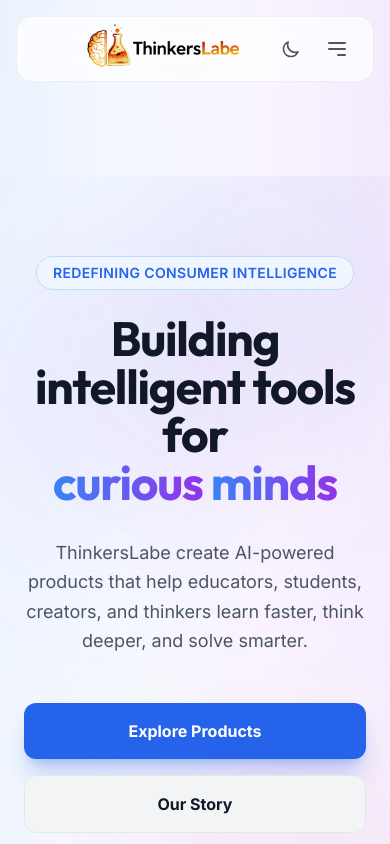
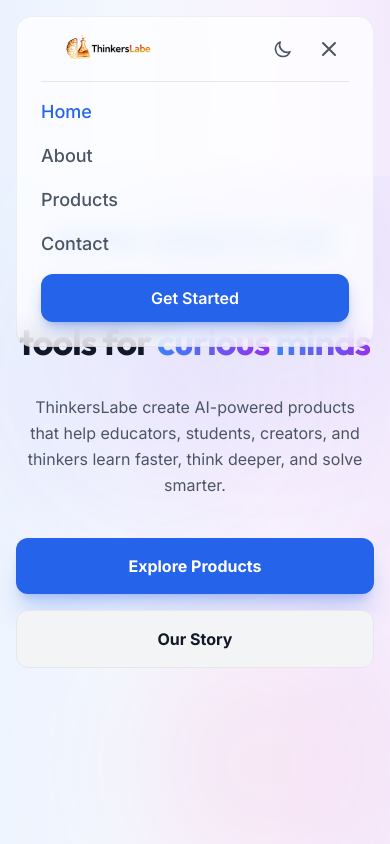
Before and after one commit to MurtazaA2010/thinkerslabe-main, a React (Vite) app: page / in a window 390 px wide. Both pictures are taken after a click on the button 337 px from the left and 49 px from the top of the page. Shown: the top 844 px of the page. Built offline with nearby package versions, Linux system fonts and the light colour scheme.

Commit message:
mobile-version fix

```diff
--- a/App.tsx
+++ b/App.tsx
@@ -1,5 +1,6 @@
 
 import React from 'react';
+import { Analytics } from "@vercel/analytics/react"
 import { BrowserRouter as Router, Routes, Route } from 'react-router-dom';
 import Navbar from './components/Navbar';
 import Footer from './components/Footer';
--- a/components/Navbar.tsx
+++ b/components/Navbar.tsx
@@ -1,5 +1,4 @@
-
-import React from 'react';
+import React, { useState } from 'react';
 import { Link, useLocation } from 'react-router-dom';
 import { NAV_ITEMS } from '../constants';
 import { useTheme } from '../context/ThemeContext';
@@ -7,25 +6,20 @@
 const Navbar: React.FC = () => {
   const location = useLocation();
   const { theme, toggleTheme } = useTheme();
+  const [isMenuOpen, setIsMenuOpen] = useState(false);
 
   return (
-    <nav className="fixed top-0 left-0 right-0 z-50 glass-card mx-4 my-4 rounded-2xl transition-colors duration-300">
+    <nav className="fixed top-0 left-0 right-0 z-50 glass-card mx-4 my-4 rounded-2xl transition-all duration-300">
       <div className="max-w-7xl mx-auto px-6 h-16 flex items-center justify-between">
-        <Link to="/" className="flex items-center space-x-2">
-          {/* Logo adapts to theme via CSS filter or just looks okay on both?
-                Assuming logo-main.png works on dark. for light mode we might need a different logo or invert it.
-                Let's assume for now it's okay or we might need to filter it.
-                If it's white text, we need to invert it in light mode.
-            */}
+        <Link to="/" className="flex items-center space-x-2" onClick={() => setIsMenuOpen(false)}>
           <img
             src="/logo-main.png"
             alt="ThinkersLabe"
-            width={250}
-            height={150}
-            className="dark:filter-none invert dark:invert-0"
+            className="w-32 sm:w-40 md:w-[250px] object-contain dark:filter-none invert dark:invert-0"
           />
         </Link>
 
+        {/* Desktop Menu */}
         <div className="hidden md:flex items-center space-x-8">
           {NAV_ITEMS.map((item) => (
             <Link
@@ -59,11 +53,12 @@
           <Link to="/contact">
             <button className="px-5 py-2 bg-blue-600 hover:bg-blue-700 text-white text-sm font-semibold rounded-full transition-all hover:scale-105 active:scale-95 shadow-lg shadow-blue-600/30">
               Get Started
-            </button></Link>
+            </button>
+          </Link>
         </div>
 
-        {/* Mobile Menu Trigger (Simplified) */}
-        <div className="md:hidden flex items-center gap-4">
+        {/* Mobile Menu Actions */}
+        <div className="md:hidden flex items-center gap-2">
           <button
             onClick={toggleTheme}
             className="p-2 rounded-full hover:bg-black/5 dark:hover:bg-white/10 transition-colors text-gray-600 dark:text-gray-300"
@@ -78,13 +73,46 @@
               </svg>
             )}
           </button>
-          <button className="text-gray-600 dark:text-gray-300">
+          <button
+            onClick={() => setIsMenuOpen(!isMenuOpen)}
+            className="p-2 text-gray-600 dark:text-gray-300"
+          >
             <svg className="w-6 h-6" fill="none" stroke="currentColor" viewBox="0 0 24 24">
-              <path strokeLinecap="round" strokeLinejoin="round" strokeWidth={2} d="M4 6h16M4 12h16m-7 6h7" />
+              {isMenuOpen ? (
+                <path strokeLinecap="round" strokeLinejoin="round" strokeWidth={2} d="M6 18L18 6M6 6l12 12" />
+              ) : (
+                <path strokeLinecap="round" strokeLinejoin="round" strokeWidth={2} d="M4 6h16M4 12h16m-7 6h7" />
+              )}
             </svg>
           </button>
         </div>
       </div>
+
+      {/* Mobile Menu Dropdown */}
+      {isMenuOpen && (
+        <div className="md:hidden px-6 pb-6 bg-transparent">
+          <div className="flex flex-col space-y-4 pt-4 border-t border-gray-200 dark:border-white/10">
+            {NAV_ITEMS.map((item) => (
+              <Link
+                key={item.path}
+                to={item.path}
+                onClick={() => setIsMenuOpen(false)}
+                className={`text-lg font-medium transition-colors ${location.pathname === item.path
+                    ? 'text-blue-600 dark:text-blue-400'
+                    : 'text-gray-600 dark:text-gray-300'
+                  }`}
+              >
+                {item.label}
+              </Link>
+            ))}
+            <Link to="/contact" onClick={() => setIsMenuOpen(false)} className="w-full">
+              <button className="w-full py-3 bg-blue-600 hover:bg-blue-700 text-white font-semibold rounded-xl transition-all shadow-lg shadow-blue-600/30">
+                Get Started
+              </button>
+            </Link>
+          </div>
+        </div>
+      )}
     </nav>
   );
 };
--- a/index.html
+++ b/index.html
@@ -4,7 +4,9 @@
 <head>
     <meta charset="UTF-8">
     <meta name="viewport" content="width=device-width, initial-scale=1.0">
-    <title>ThinkersLabe | AI for Everyone</title>
+    <title>ThinkersLabe | AI for Curious Minds</title>
+    <link rel="icon" type="image/x-icon" href="/favicon.ico">
+    <link rel="shortcut icon" type="image/x-icon" href="/favicon.ico">
     <script src="https://cdn.tailwindcss.com"></script>
     <script>
         tailwind.config = {
--- a/package.json
+++ b/package.json
@@ -11,6 +11,7 @@
   "dependencies": {
     "@emailjs/browser": "^4.4.1",
     "@google/genai": "^1.35.0",
+    "@vercel/analytics": "^2.0.1",
     "react": "^19.2.3",
     "react-dom": "^19.2.3",
     "react-router-dom": "^7.12.0"
--- a/pages/Home.tsx
+++ b/pages/Home.tsx
@@ -13,7 +13,7 @@
   return (
     <div className="pt-24">
       {/* Hero Section */}
-      <section className="relative overflow-hidden py-20 px-6 min-h-screen min-w-screen mt-20">
+      <section className="relative overflow-hidden py-12 md:py-20 px-4 md:px-6 min-h-[calc(100vh-5rem)] w-full mt-20">
         <div className="absolute top-0 left-1/2 -translate-x-1/2 w-full h-full -z-10 pointer-events-none">
           <div className="absolute top-0 left-1/4 w-72 h-72 bg-blue-600/20 rounded-full mix-blend-multiply filter blur-3xl opacity-30 animate-blob"></div>
           <div className="absolute top-20 right-1/4 w-72 h-72 bg-purple-600/20 rounded-full mix-blend-multiply filter blur-3xl opacity-30 animate-blob animation-delay-2000"></div>
@@ -24,11 +24,12 @@
           <div className="inline-block px-4 py-1.5 mb-6 text-sm font-semibold tracking-wide text-blue-600 dark:text-blue-400 uppercase bg-blue-50 dark:bg-blue-400/10 rounded-full border border-blue-200 dark:border-blue-400/20">
             Redefining Consumer Intelligence
           </div>
-          <h1 className="text-5xl md:text-7xl font-bold mb-8 tracking-tight text-gray-900 dark:text-white">
-            Building intelligent tools for  <br /> <span className="text-gradient">curious</span> <span className="text-gradient">minds</span>
+          <h1 className="text-4xl sm:text-5xl md:text-7xl font-bold mb-8 tracking-tight text-gray-900 dark:text-white">
+            Building intelligent tools for <br className="hidden sm:block" /> <span className="text-gradient">curious</span> <span className="text-gradient">minds</span>
           </h1>
-          <p className="text-lg md:text-xl text-gray-600 dark:text-gray-400 max-w-2xl mx-auto mb-12 leading-relaxed">
-            ThinkersLabe create AI-powered products that help educators, students, creators, and thinkers learn faster, think deeper, and solve smarter.          </p>
+          <p className="text-base sm:text-lg md:text-xl text-gray-600 dark:text-gray-400 max-w-2xl mx-auto mb-10 md:mb-12 leading-relaxed px-2">
+            ThinkersLabe create AI-powered products that help educators, students, creators, and thinkers learn faster, think deeper, and solve smarter.
+          </p>
           <div className="flex flex-col sm:flex-row items-center justify-center gap-4">
             <Link to="/products" className="w-full sm:w-auto px-8 py-4 bg-blue-600 hover:bg-blue-700 text-white font-bold rounded-xl transition-all shadow-xl shadow-blue-600/25">
               Explore Products
@@ -76,6 +77,46 @@
         </div>
       </section>
 
+      {/* For Whom Section */}
+      <section className="py-16 md:py-24 px-6 bg-white dark:bg-transparent">
+        <div className="max-w-7xl mx-auto">
+          <div className="text-center mb-16">
+            <h2 className="text-3xl md:text-4xl font-bold mb-4 text-gray-900 dark:text-white">Who is ThinkersLabe For?</h2>
+            <p className="text-gray-600 dark:text-gray-400">Designed for those who push boundaries and shape the future.</p>
+          </div>
+
+          <div className="grid grid-cols-1 sm:grid-cols-2 lg:grid-cols-4 gap-6 md:gap-8">
+            <div className="p-6 md:p-8 glass-card rounded-3xl hover:-translate-y-2 transition-transform duration-300">
+              <div className="text-4xl mb-4">🎓</div>
+              <h3 className="text-xl font-bold mb-3 text-gray-900 dark:text-white">Educators</h3>
+              <p className="text-gray-600 dark:text-gray-400 text-sm leading-relaxed">
+                Empower your teaching methods with AI tools that create engaging content and simplify grading workflows.
+              </p>
+            </div>
+            <div className="p-6 md:p-8 glass-card rounded-3xl hover:-translate-y-2 transition-transform duration-300">
+              <div className="text-4xl mb-4">📚</div>
+              <h3 className="text-xl font-bold mb-3 text-gray-900 dark:text-white">Students</h3>
+              <p className="text-gray-600 dark:text-gray-400 text-sm leading-relaxed">
+                Accelerate learning with smart study assistants, summarizing complex topics instantly.
+              </p>
+            </div>
+            <div className="p-6 md:p-8 glass-card rounded-3xl hover:-translate-y-2 transition-transform duration-300">
+              <div className="text-4xl mb-4">🎨</div>
+              <h3 className="text-xl font-bold mb-3 text-gray-900 dark:text-white">Creators</h3>
+              <p className="text-gray-600 dark:text-gray-400 text-sm leading-relaxed">
+                Overcome creative block and generate fresh ideas, outlines, and drafts in seconds.
+              </p>
+            </div>
+            <div className="p-6 md:p-8 glass-card rounded-3xl hover:-translate-y-2 transition-transform duration-300">
+              <div className="text-4xl mb-4">💼</div>
+              <h3 className="text-xl font-bold mb-3 text-gray-900 dark:text-white">Professionals</h3>
+              <p className="text-gray-600 dark:text-gray-400 text-sm leading-relaxed">
+                Streamline research, automate routine tasks, and focus on strategic decision making.
+              </p>
+            </div>
+          </div>
+        </div>
+      </section>
 
       {/* Values Section */}
       <section className="py-20 px-6 bg-white dark:bg-transparent">
@@ -94,9 +135,9 @@
                   <path strokeLinecap="round" strokeLinejoin="round" strokeWidth={2} d="M13 10V3L4 14h7v7l9-11h-7z" />
                 </svg>
               </div>
-              <h3 className="text-xl font-bold mb-4 text-gray-900 dark:text-white">Built for Speed</h3>
+              <h3 className="text-xl font-bold mb-4 text-gray-900 dark:text-white">Built for Learners</h3>
               <p className="text-gray-600 dark:text-gray-400 leading-relaxed">
-                Optimized systems deliver fast, seamless AI experiences without breaking your flow.
+                Our systems are built and optimized well for Learners to be able to learn and imagine fast and better.
               </p>
             </div>
 
@@ -108,7 +149,7 @@
               </div>
               <h3 className="text-xl font-bold mb-4 text-gray-900 dark:text-white">Precision-Driven AI</h3>
               <p className="text-gray-600 dark:text-gray-400 leading-relaxed">
-                Each model is purpose-trained to understand context, reduce errors, and deliver reliable results.
+                Each AI system is purpose-trained to understand context, reduce errors, and deliver reliable results.
               </p>
             </div>
 
@@ -127,6 +168,28 @@
         </div>
       </section>
 
+      {/* CTA Section */}
+      <section className="py-20 md:py-32 px-6 relative overflow-hidden">
+        <div className="absolute inset-0 z-0">
+           <div className="absolute inset-0 bg-blue-600/10 dark:bg-blue-900/20 mix-blend-multiply"></div>
+           <div className="absolute top-1/2 left-1/2 -translate-x-1/2 -translate-y-1/2 w-full max-w-3xl h-full bg-gradient-to-r from-blue-400/20 to-purple-500/20 dark:from-blue-600/30 dark:to-purple-800/30 blur-3xl rounded-full"></div>
+        </div>
+        <div className="max-w-4xl mx-auto text-center relative z-10 glass-card p-10 md:p-16 rounded-[2.5rem]">
+          <h2 className="text-4xl md:text-5xl lg:text-6xl font-bold mb-6 text-gray-900 dark:text-white tracking-tight">
+            Ready to <span className="text-gradient">transform</span> your workflow?
+          </h2>
+          <p className="text-lg md:text-xl text-gray-600 dark:text-gray-400 mb-10 max-w-2xl mx-auto">
+            Join thousands of thinkers who are already experiencing the future of intelligent productivity. Get started for free today.
+          </p>
+          <Link to="/products" className="inline-flex items-center justify-center px-8 py-4 bg-blue-600 hover:bg-blue-700 text-white font-bold rounded-xl transition-all shadow-xl shadow-blue-600/25 hover:scale-105 active:scale-95 text-lg">
+            Get Started Now
+            <svg className="w-5 h-5 ml-2 -mr-1" fill="none" stroke="currentColor" viewBox="0 0 24 24">
+              <path strokeLinecap="round" strokeLinejoin="round" strokeWidth={2} d="M13 7l5 5m0 0l-5 5m5-5H6" />
+            </svg>
+          </Link>
+        </div>
+      </section>
+
     </div>
   );
 };
```
Also changed, not shown: 2 other files (tests, documents, lock files or other folders).
